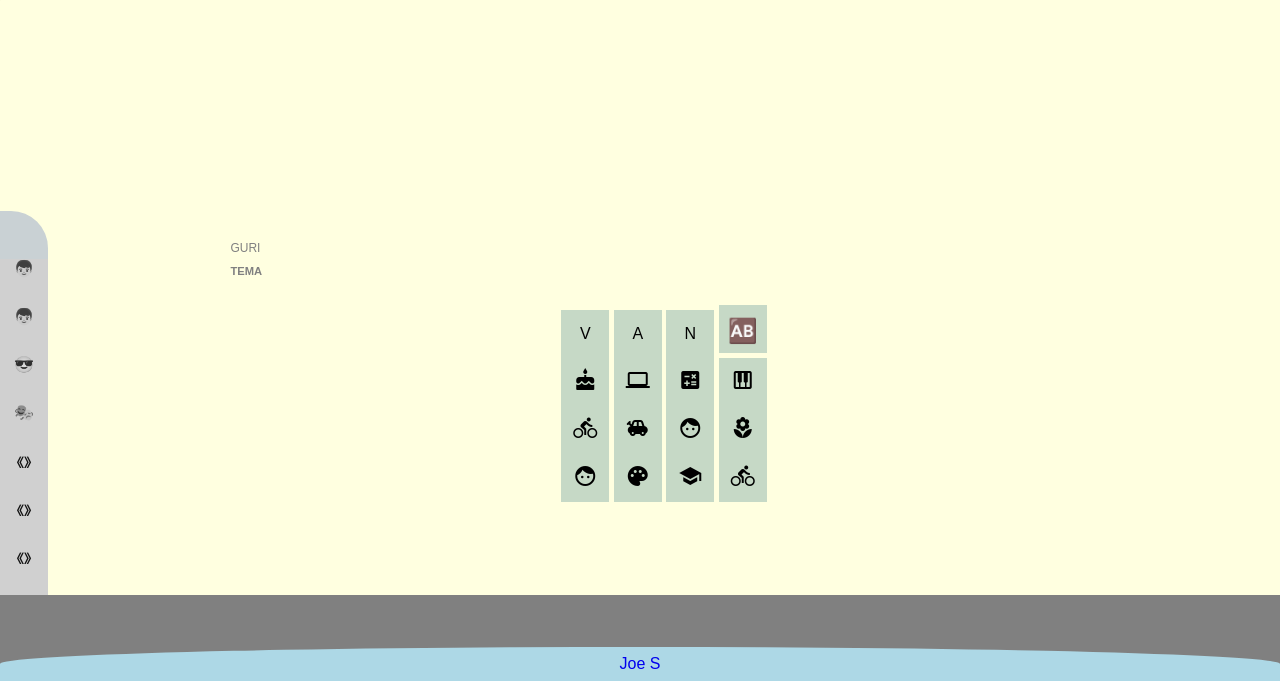
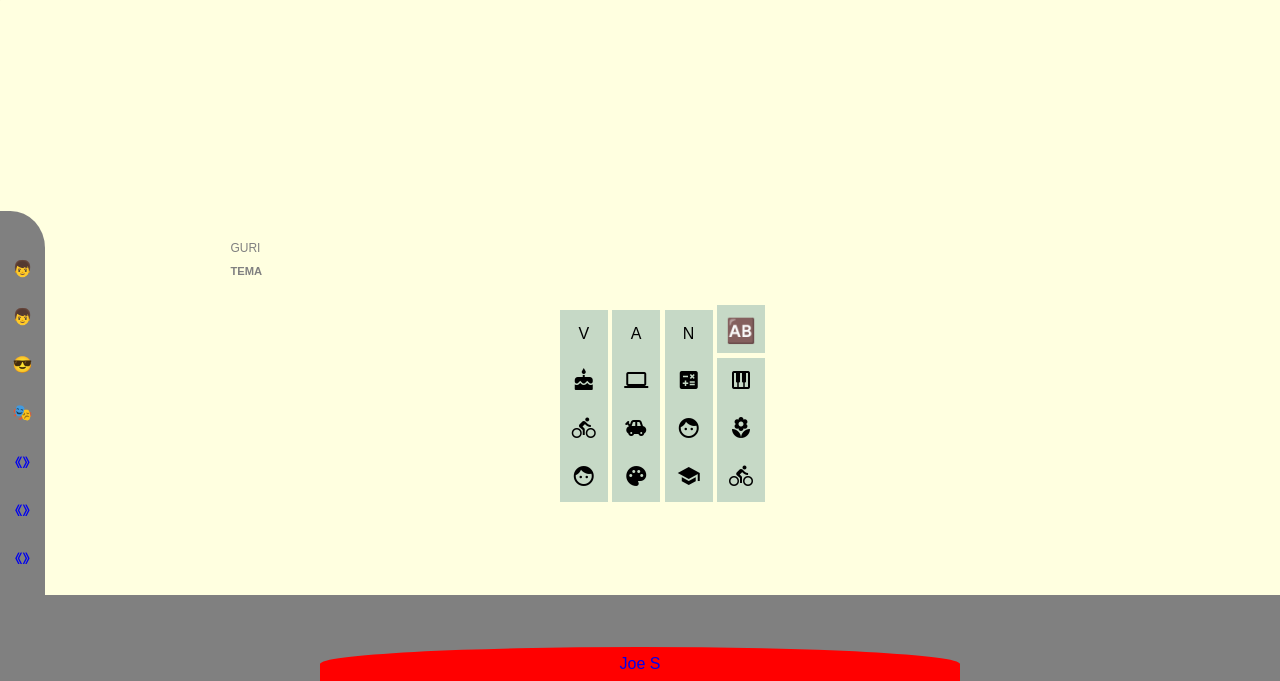
Before and after one commit to Joesynth/guri, a plain HTML site: page index.html in a window 1280 px wide. Shown: the part 119-800 px from the top of the page. Drawn offline with Linux system fonts and the light colour scheme.

Commit message:
Add files via upload

```diff
--- a/css/css.css
+++ b/css/css.css
@@ -42,23 +42,17 @@ flex: 1 0 auto;
 }
 footer {
 flex-shrink: 0;
-background-color: lightblue;
-border-radius: 66% 66% 0em 0em;
-text-align: center;
-padding: 0.5em 0em 0.5em 0em;
 }
 /* Novo CSS FIM... da estrutura citada acima. */
 
-
-
-
-
-
-
-
-
-
-
+footer div {
+background-color: red;
+width: 50%;
+text-align: center;
+margin-left: 25%;
+padding: 0.5em 0em 0.5em 0em;
+border-radius: 100% 100% 0em 0em;
+}
 
 
 /* Antigo
@@ -130,28 +124,27 @@ footer {
 
 #detalhe {
   border-radius: 0em 77% 0em 0em;
-  background-color: lightblue;
+  background-color: gray;
   height: 3em;
-  width: 3em;
-  filter: grayscale(0.8);
+  width: 2.8em;
   font-size: 1em;
 }
 
 
 .bt1 {
-  background-color: lightblue;
+  background-color: gray;
   height: 3em;
-  width: 3em;
+  width: 2.8em;
   cursor: pointer;
-  filter: grayscale(1);
   font-size: 1em;
 text-align: center;
 }
 
 /*
 .bt1 span {
-  filter: invert(1);
-  filter: grayscale(1) invert(1);
+  //filter: invert(1);
+  //filter: grayscale(1) invert(1);
+  filter: grayscale(1);
 }
 */
 
@@ -165,9 +158,9 @@ text-align: center;
 }
 
 .bt1:hover {
-  filter: grayscale(0);
+  background-color: darkgray;
   height: 3em;
-  width: 3.5em;
+  width: 3.3em;
   font-size: 1em;
   border-radius: 0em 0.5em 0.5em 0em;
 }
```
